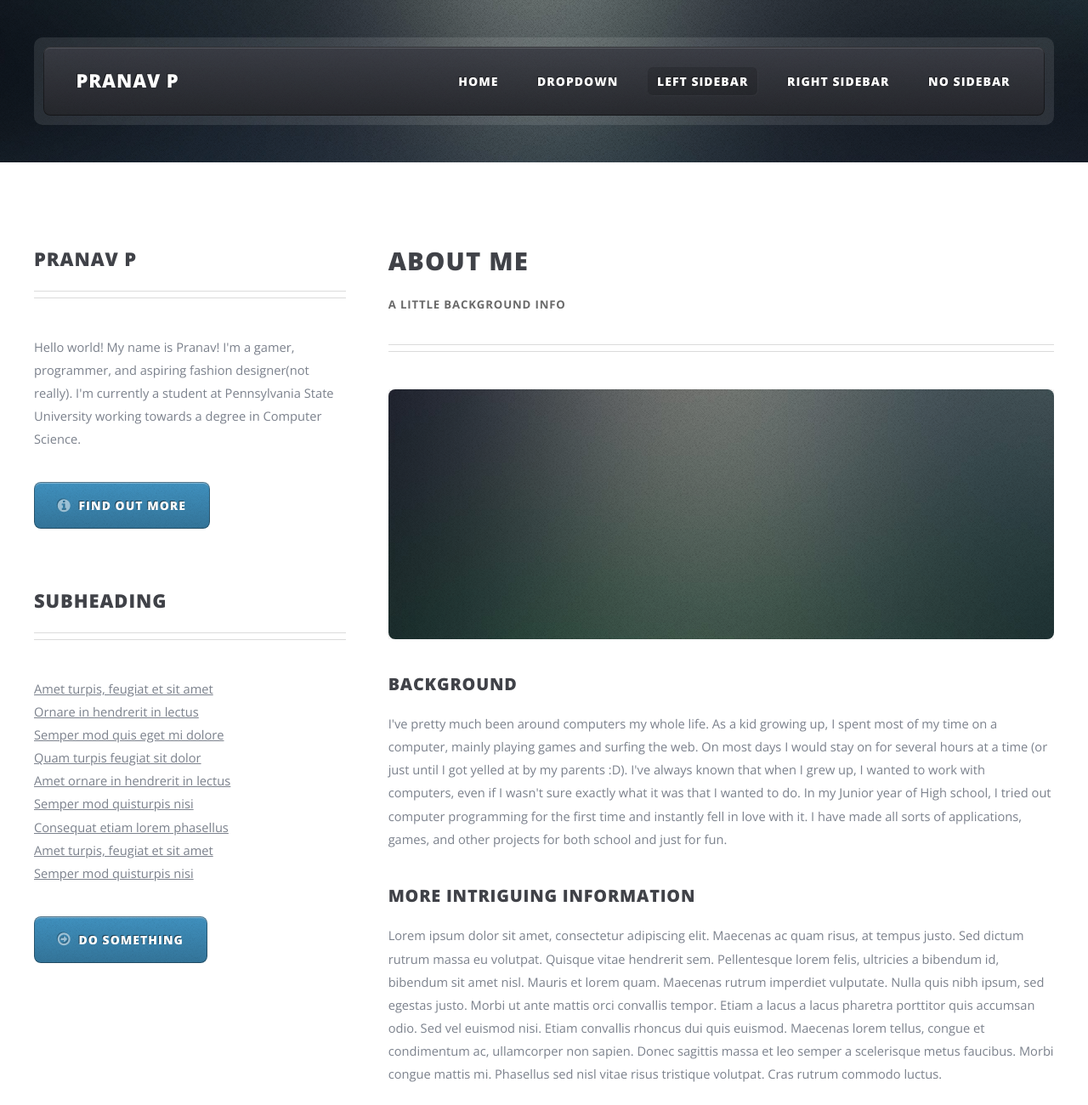
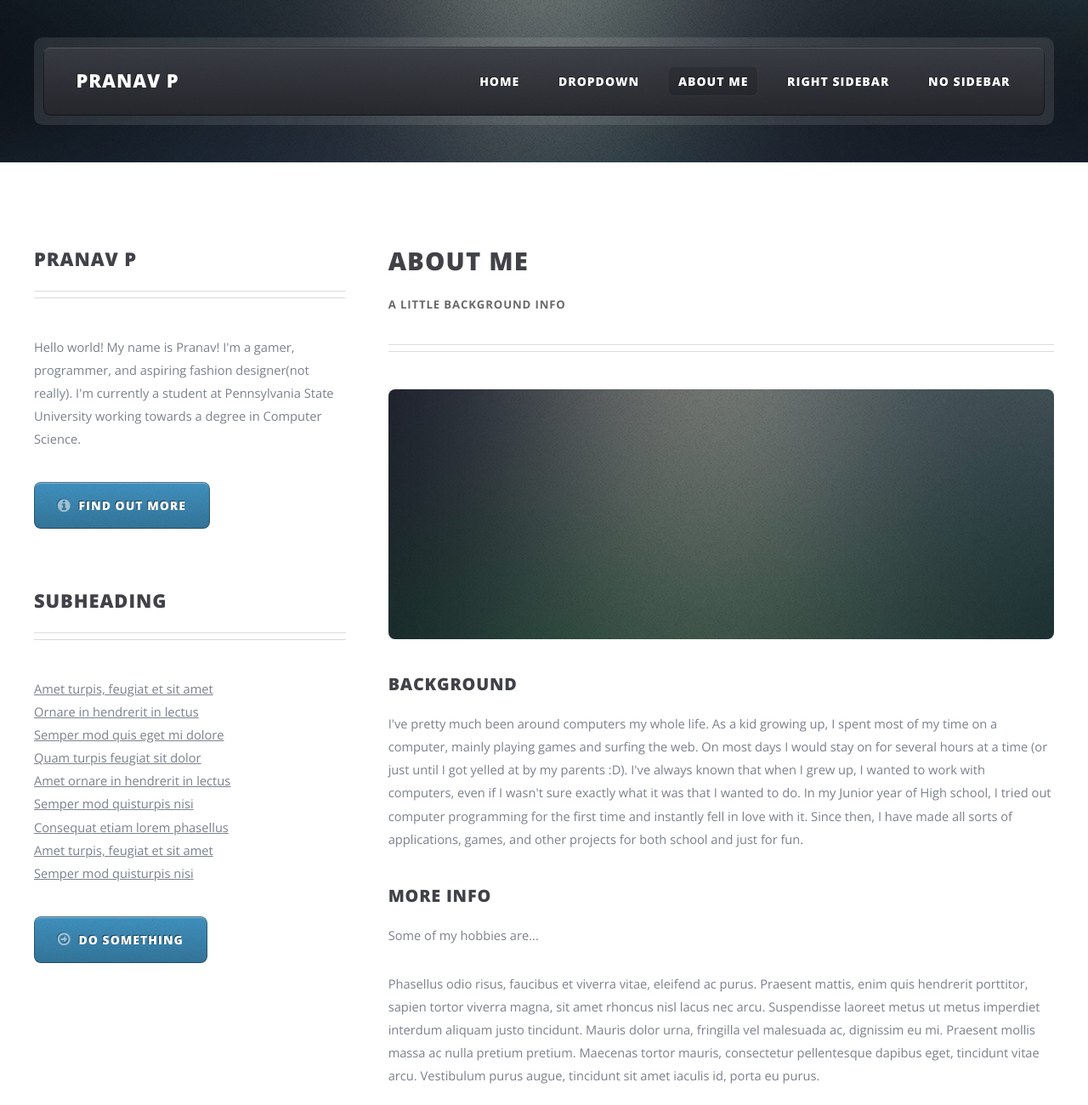
Before and after one commit to pranav412/Website-Revamp, a plain HTML site: page left-sidebar.html in a window 1280 px wide. Shown: the top 1300 px of the page at 85% size. Drawn offline with nearby package versions, Linux system fonts and the light colour scheme.

Commit message:
just a few things added here and there

```diff
--- a/left-sidebar.html
+++ b/left-sidebar.html
@@ -49,7 +49,7 @@
 														<li><a href="#">Veroeros feugiat</a></li>
 													</ul>
 												</li>
-												<li class="current_page_item"><a href="left-sidebar.html">Left Sidebar</a></li>
+												<li class="current_page_item"><a href="left-sidebar.html">About Me</a></li>
 												<li><a href="right-sidebar.html">Right Sidebar</a></li>
 												<li><a href="no-sidebar.html">No Sidebar</a></li>
 											</ul>
@@ -125,18 +125,11 @@
                                                     several hours at a time (or just until I got yelled at by my parents :D). I've always known that
                                                     when I grew up, I wanted to work with computers, even if I wasn't sure exactly what it was that I
                                                     wanted to do. In my Junior year of High school, I tried out computer programming for the first
-                                                    time and instantly fell in love with it. I have made all sorts of applications, games, and other
-                                                    projects for both school and just for fun. </p>
+                                                    time and instantly fell in love with it. Since then, I have made all sorts of applications, games, and other
+                                                    projects for both school and just for fun.</p>
 
-													<h3>More intriguing information</h3>
-													<p>Lorem ipsum dolor sit amet, consectetur adipiscing elit. Maecenas ac quam risus, at tempus
-													justo. Sed dictum rutrum massa eu volutpat. Quisque vitae hendrerit sem. Pellentesque lorem felis,
-													ultricies a bibendum id, bibendum sit amet nisl. Mauris et lorem quam. Maecenas rutrum imperdiet
-													vulputate. Nulla quis nibh ipsum, sed egestas justo. Morbi ut ante mattis orci convallis tempor.
-													Etiam a lacus a lacus pharetra porttitor quis accumsan odio. Sed vel euismod nisi. Etiam convallis
-													rhoncus dui quis euismod. Maecenas lorem tellus, congue et condimentum ac, ullamcorper non sapien.
-													Donec sagittis massa et leo semper a scelerisque metus faucibus. Morbi congue mattis mi.
-													Phasellus sed nisl vitae risus tristique volutpat. Cras rutrum commodo luctus.</p>
+													<h3>More Info</h3>
+													<p>Some of my hobbies are...</p>
 
 													<p>Phasellus odio risus, faucibus et viverra vitae, eleifend ac purus. Praesent mattis, enim
 													quis hendrerit porttitor, sapien tortor viverra magna, sit amet rhoncus nisl lacus nec arcu.
```
Also changed, not shown: index.html (+1 -1 lines).
